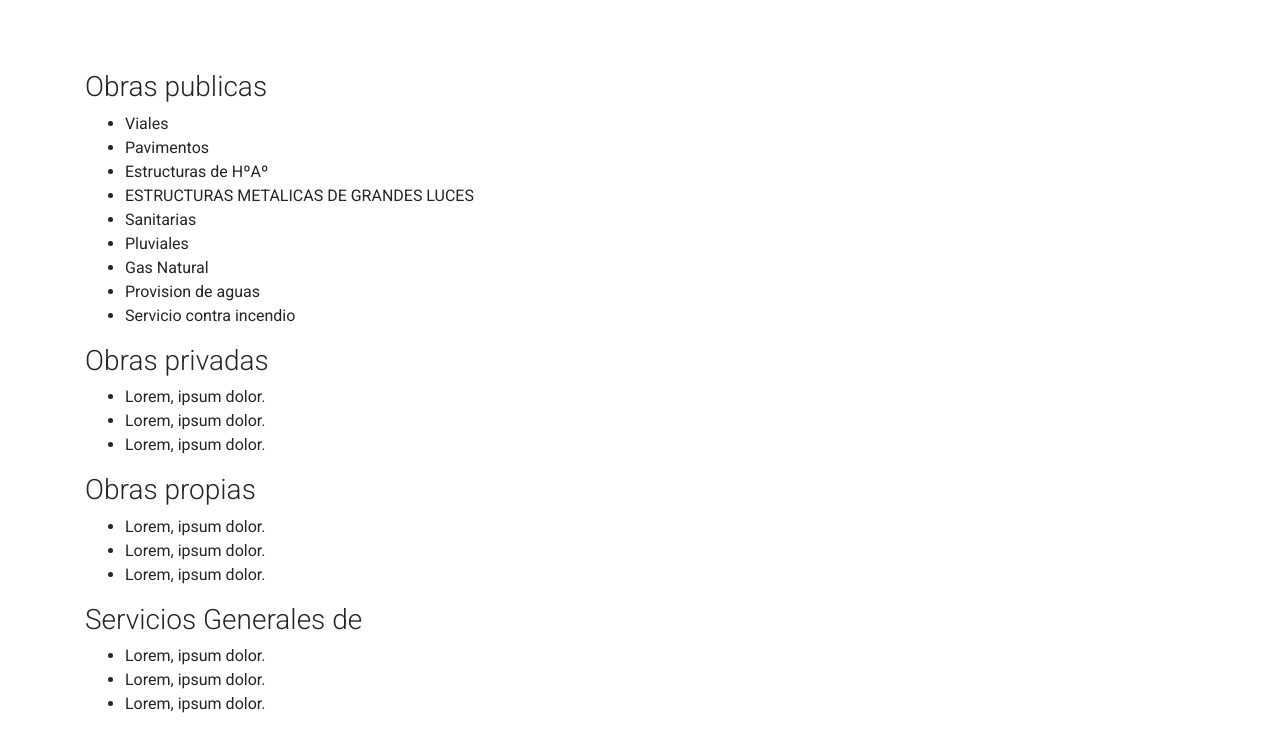
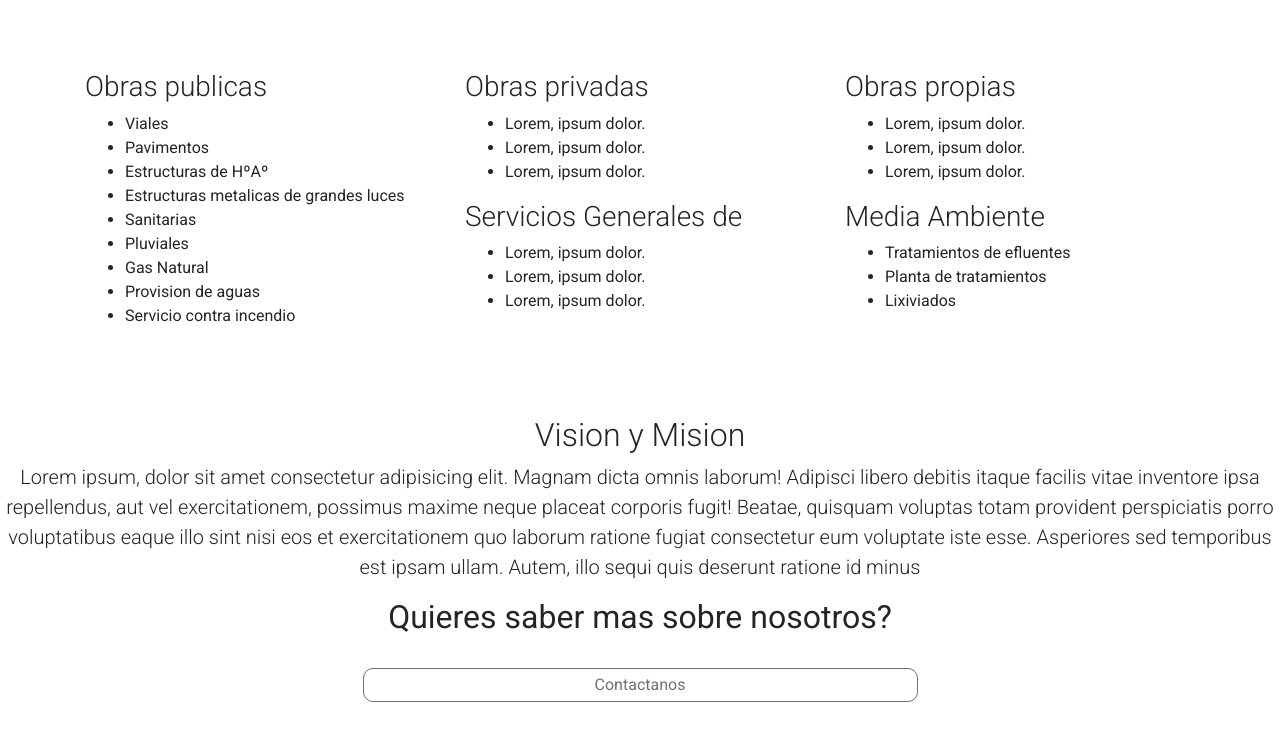
Before and after one commit to gabogarcia1/mggeneralsrl, a plain HTML site: page index.html in a window 1280 px wide. Shown: the part 1064-1793 px from the top of the page. Drawn offline with nearby package versions, Linux system fonts and the light colour scheme.

Commit message:
se pusieron en columnas los distintos tintos de obras en la pagina de INDEX

```diff
--- a/index.html
+++ b/index.html
@@ -91,7 +91,7 @@
 
         <article class="container my-5">
             <section class="row">
-                <div class="col-lg-6 col-md-12 col-sm-12 my-4">
+                <div class="col-lg-4 col-md-12 col-sm-12 my-4">
                     <h3 class="font-weight-light">Obras publicas</h3>
                     <ul>
                         <li>
@@ -103,7 +103,7 @@
                         <li>
                             Estructuras de HºAº
                         </li>
-                        <li>ESTRUCTURAS METALICAS DE GRANDES LUCES
+                        <li>Estructuras metalicas de grandes luces
                         </li>
                         <li>Sanitarias</li>
                         <li>Pluviales
@@ -112,20 +112,9 @@
                         <li>Provision de aguas</li>
                         <li>Servicio contra incendio</li>
                     </ul>
-
+                </div>
+                <div class="col-lg-4 col-md-12 col-sm-12 my-4">
                     <h3 class="font-weight-light">Obras privadas</h3>
-                    <ul>
-                        <li>
-                            Lorem, ipsum dolor.
-                        </li>
-                        <li>
-                            Lorem, ipsum dolor.
-                        </li>
-                        <li>
-                            Lorem, ipsum dolor.
-                        </li>
-                    </ul>
-                    <h3 class="font-weight-light">Obras propias</h3>
                     <ul>
                         <li>
                             Lorem, ipsum dolor.
@@ -149,6 +138,20 @@
                             Lorem, ipsum dolor.
                         </li>
                     </ul>
+                </div>
+                <div class="col-lg-4 col-md-12 col-sm-12 my-4">
+                    <h3 class="font-weight-light">Obras propias</h3>
+                    <ul>
+                        <li>
+                            Lorem, ipsum dolor.
+                        </li>
+                        <li>
+                            Lorem, ipsum dolor.
+                        </li>
+                        <li>
+                            Lorem, ipsum dolor.
+                        </li>
+                    </ul>
                     <h3 class="font-weight-light">Media Ambiente</h3>
                     <ul>
                         <li>
@@ -157,7 +160,12 @@
                         <li>Planta de tratamientos</li>
                         <li>Lixiviados</li>
                     </ul>
+
+
                 </div>
+
+
+
             </section>
         </article>
         <div class="vision" >
```
